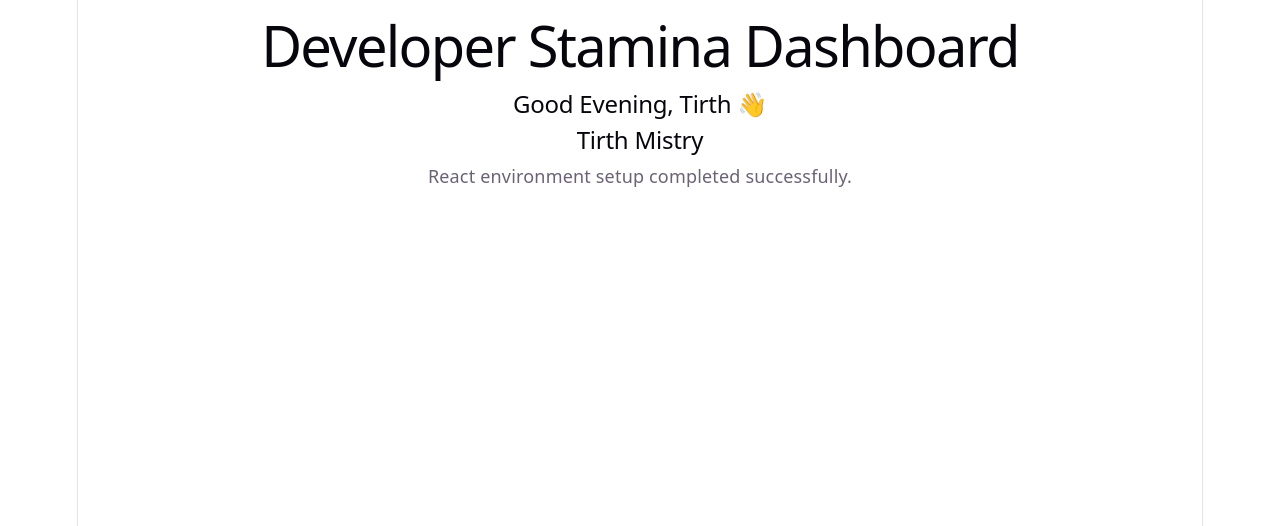
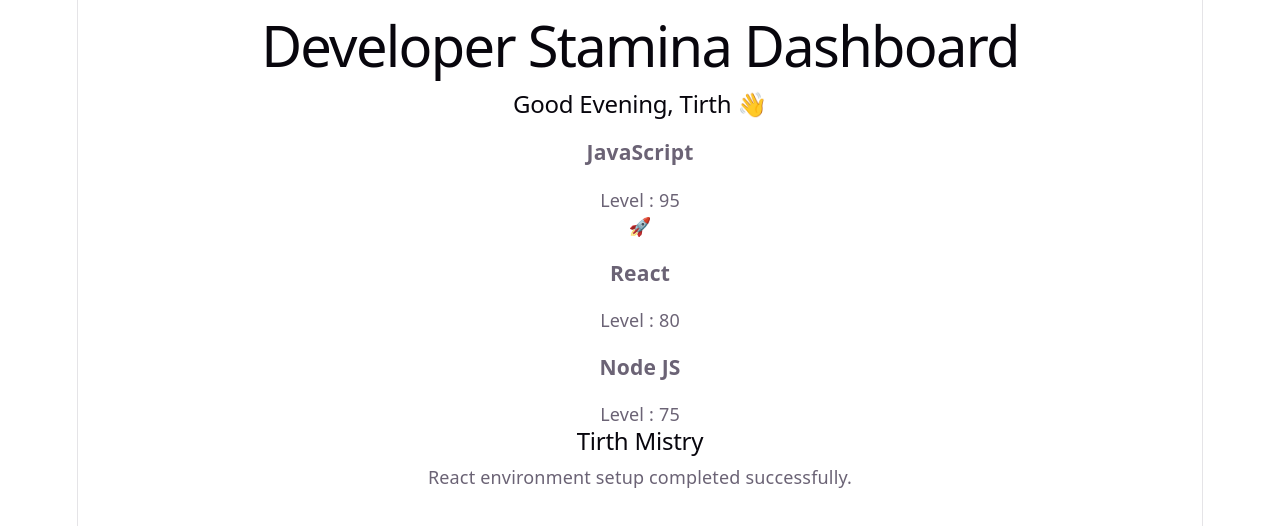
Before and after one commit to Tirth-Mistry09/developer-stamina-dashboard, a React (Vite) app: page / in a window 1280 px wide. Shown: the top 526 px of the page. Built offline with nearby package versions, Linux system fonts and the light colour scheme.

Commit message:
Add skill list and skill badge components

```diff
--- a/src/App.jsx
+++ b/src/App.jsx
@@ -1,9 +1,15 @@
 import './App.css'
 import Header from './components/Header'
+import SkillList from './components/SkillList'
 
 function App() {
 
   const internName = import.meta.env.VITE_INTERN_NAME
+  const skills = [
+  {name:"JavaScript", level:95},
+  {name:"React", level:80},
+  {name:"Node JS", level:75}
+]
 
   return (
     <>
@@ -11,6 +17,7 @@
         <h1>Developer Stamina Dashboard</h1>
 
         <Header />
+        <SkillList skills={skills} />
 
         <h2>{internName}</h2>
 
--- /dev/null
+++ b/src/components/skillBadge.jsx
@@ -0,0 +1,16 @@
+function SkillBadge({name, level}) {
+
+    return(
+        <>
+            <div>
+                <h3>{name}</h3>
+
+                <p>Level : {level}</p>
+
+                {level >= 90 && <span>🚀</span>}
+            </div>
+        </>
+    )
+}
+
+export default SkillBadge
--- /dev/null
+++ b/src/components/skillList.jsx
@@ -0,0 +1,20 @@
+import SkillBadge from "./SkillBadge"
+
+function SkillList({skills}) {
+
+    return(
+        <>
+            {
+                skills.map((skill,index)=>(
+                    <SkillBadge
+                        key={index}
+                        name={skill.name}
+                        level={skill.level}
+                    />
+                ))
+            }
+        </>
+    )
+}
+
+export default SkillList
```
